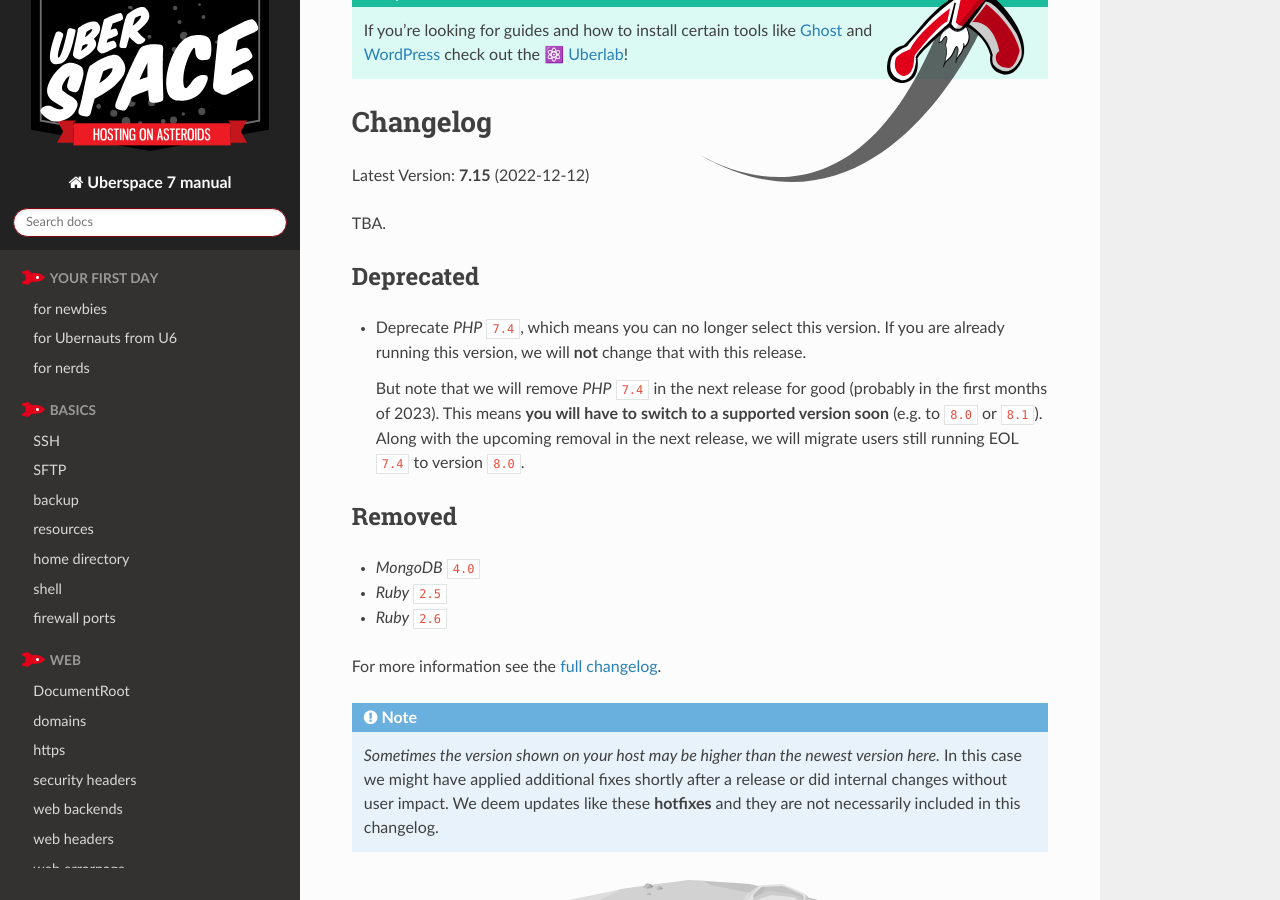
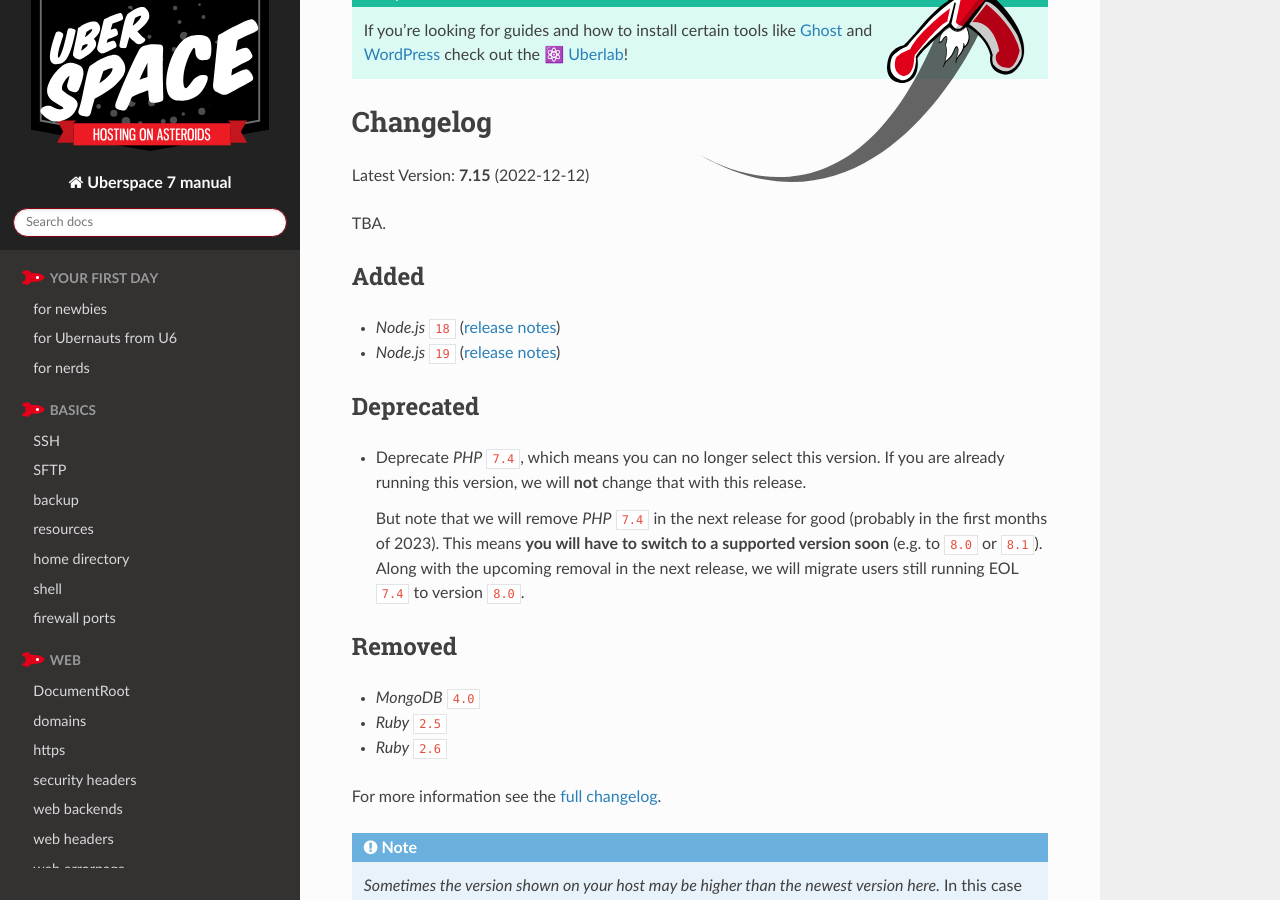
Before and after one commit to Uberspace/manual, a Sphinx documentation site: the page built from source/index.rst, in a window 1280 px wide and 900 px high, scrolled down 327 px. Built offline with Sphinx 7.4.7 and the Read the Docs theme 2.0.0, drawn with Linux system fonts in a browser that asks for light colours.

Commit message:
[U7.15] :memo: add _Node.js_ versions `18` and `19`

```diff
--- a/source/changelog/2022-12-12_7.15.rst
+++ b/source/changelog/2022-12-12_7.15.rst
@@ -1,4 +1,10 @@
 TBA.
+
+Added
+-----
+
+- *Node.js* ``18`` (`release notes <https://nodejs.org/de/blog/announcements/v18-release-announce/>`_)
+- *Node.js* ``19`` (`release notes <https://nodejs.org/de/blog/announcements/v19-release-announce/>`_)
 
 Deprecated
 ----------
```
